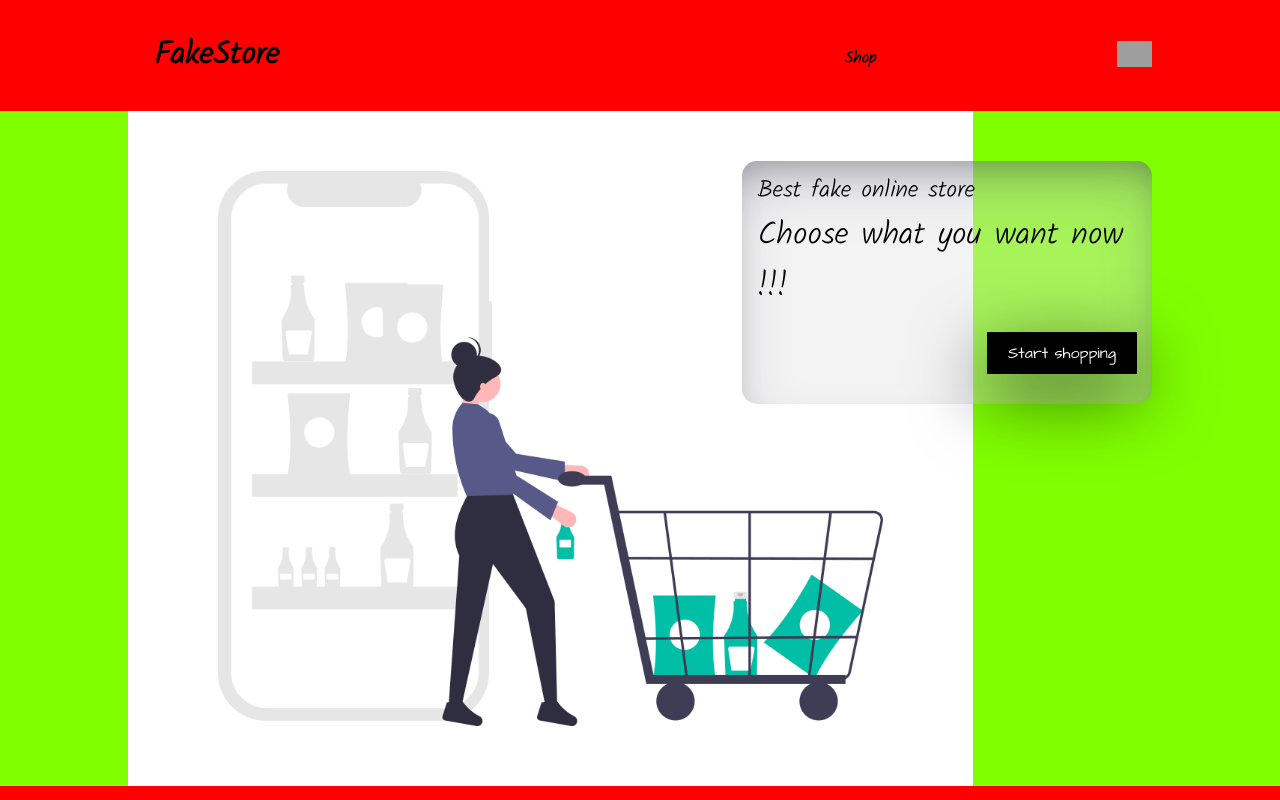
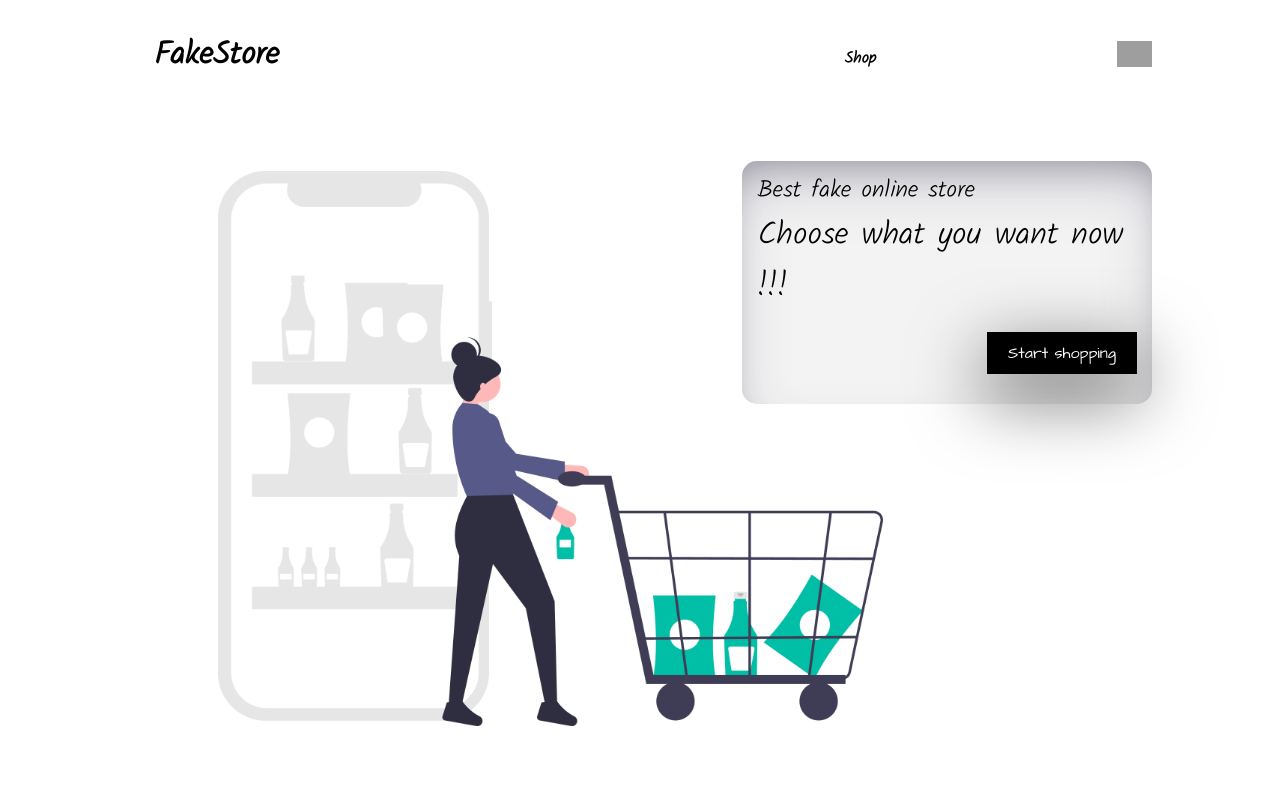
Before and after one commit to sojip/shopping-cart, a React (Create React App) app: page / in a window 1280 px wide. Built offline with nearby package versions, Linux system fonts and the light colour scheme; grey boxes are pictures that could not be loaded.

Commit message:
changed color on App

```diff
--- a/src/App.css
+++ b/src/App.css
@@ -1,7 +1,6 @@
 .App {
   width: 100%;
   min-height: 100%;
-  background-color: red;
   box-sizing: border-box;
   padding-bottom: 5px;
 }
--- a/src/styles/Home.css
+++ b/src/styles/Home.css
@@ -1,7 +1,6 @@
 .home {
   height: calc(100% - 120px);
   width: 100%;
-  background-color: chartreuse;
 }
 
 .homeContent {
```
